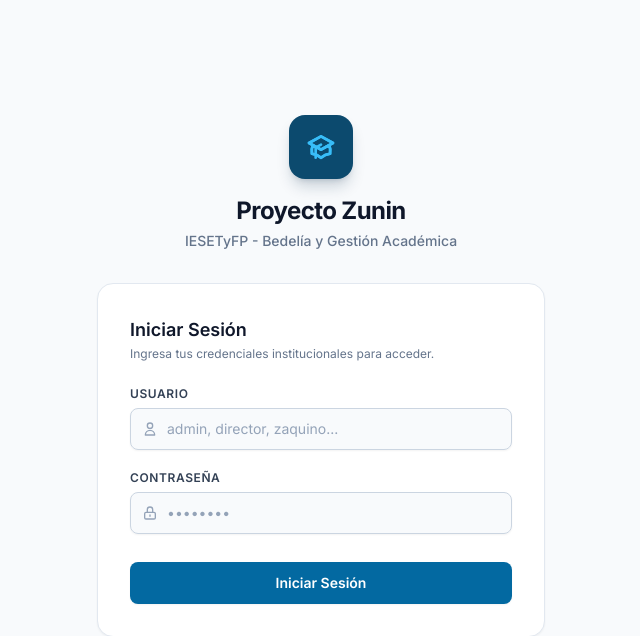
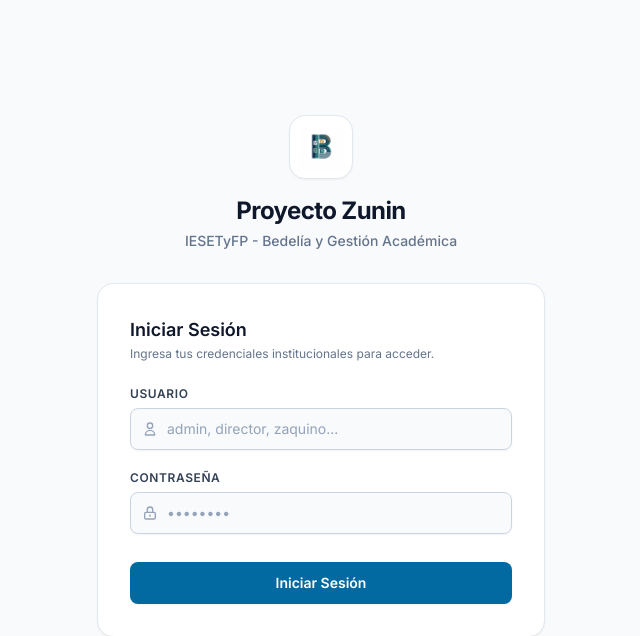
Before and after one commit to NeumannMaxii/zunin, a Django app: page /accounts/login/ in a window 1280 px wide. Shown: the top 636 px of the page, without its empty margins (319-959 px from the left). Run offline with Django 5.2, Linux system fonts and the light colour scheme; some libraries are stand-ins or nearby versions.

Commit message:
feat(core): nuevo logo institucional e iconos PWA y favicon

```diff
--- a/templates/registration/login.html
+++ b/templates/registration/login.html
@@ -39,6 +39,8 @@
     <meta name="apple-mobile-web-app-title" content="Zunin">
     <link rel="manifest" href="/manifest.json">
     <link rel="icon" type="image/svg+xml" href="/static/icons/icon.svg">
+    <link rel="icon" type="image/png" sizes="192x192" href="/static/icons/icon-192.png">
+    <link rel="shortcut icon" href="/static/icons/favicon.ico">
     <link rel="apple-touch-icon" href="/static/icons/icon-192.png">
 
     <link rel="preconnect" href="https://fonts.googleapis.com">
@@ -52,12 +54,8 @@
     <div class="max-w-md w-full space-y-8">
         <!-- Logo / Institutional Header -->
         <div class="text-center">
-            <div class="inline-flex items-center justify-center w-16 h-16 rounded-2xl bg-institucional-900 text-white shadow-lg shadow-institucional-950/20 mb-4">
-                <svg class="w-8 h-8 text-sky-400" fill="none" stroke="currentColor" viewBox="0 0 24 24">
-                    <path stroke-linecap="round" stroke-linejoin="round" stroke-width="2" d="M12 14l9-5-9-5-9 5 9 5z" />
-                    <path stroke-linecap="round" stroke-linejoin="round" stroke-width="2" d="M12 14l6.16-3.422a12.083 12.083 0 01.665 6.479A11.952 11.952 0 0012 20.055a11.952 11.952 0 00-6.824-2.998 12.078 12.078 0 01.665-6.479L12 14z" />
-                    <path stroke-linecap="round" stroke-linejoin="round" stroke-width="2" d="M12 14l9-5-9-5-9 5 9 5zm0 0l6.16-3.422a12.083 12.083 0 01.665 6.479A11.952 11.952 0 0012 20.055a11.952 11.952 0 00-6.824-2.998 12.078 12.078 0 01.665-6.479L12 14zm-4 6v-7.5l4-2.222" />
-                </svg>
+            <div class="inline-flex items-center justify-center w-16 h-16 rounded-2xl bg-white border border-slate-200 shadow-sm mb-4 overflow-hidden p-2">
+                <img src="/static/icons/icon-192.png" alt="Logo Zunin" class="w-full h-full object-contain">
             </div>
             <h1 class="text-2xl font-bold tracking-tight text-slate-900">Proyecto Zunin</h1>
             <p class="mt-1 text-sm text-slate-500 font-medium">IESETyFP - Bedelía y Gestión Académica</p>
```
Also changed, not shown: templates/base.html (+4 -5 lines), static/favicon.ico (added), static/icons/favicon.ico (added), static/icons/icon-192.png, static/icons/icon-512.png, static/icons/icon.svg, static/icons/logo_zunin.png (added), static/img/logo_zunin.png (added), static/logo_zunin.png (added).
